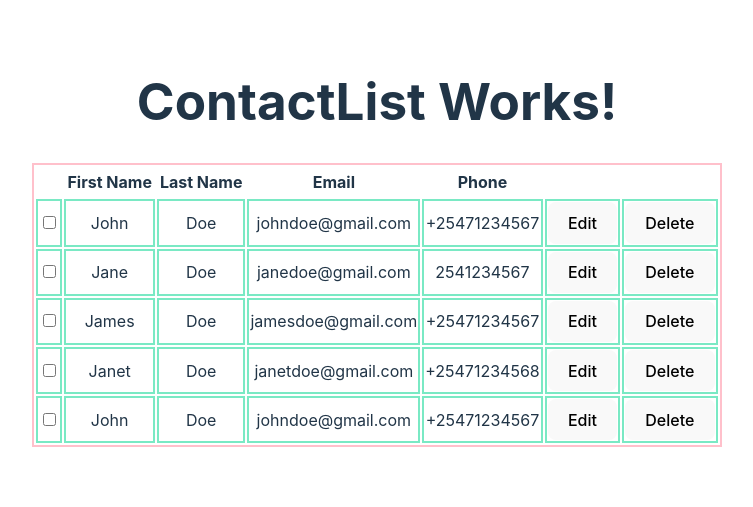
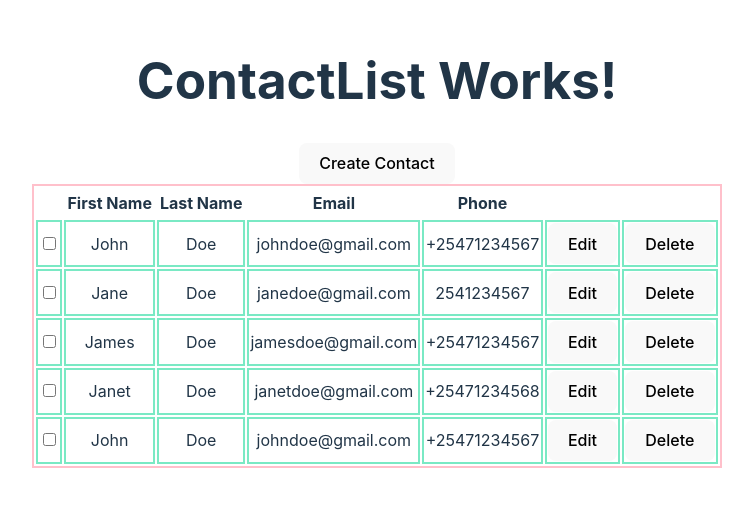
Before and after one commit to kahoragachau/Contabook, a React (Vite) app: page / in a window 1280 px wide. Shown: the part 157-664 px from the top of the page, without its empty margins (263-1016 px from the left). Built offline with nearby package versions, Linux system fonts and the light colour scheme; data requests are answered from the project's data file.

Commit message:
✨feat: Add Create Component

```diff
--- a/src/components/ContactsList/ContactsList.jsx
+++ b/src/components/ContactsList/ContactsList.jsx
@@ -9,17 +9,15 @@ const ContactList = () => {
 
   const navigate = useNavigate();
 
-  // const handleEdit = (id) => {
-  //   console.log(id)
-  //   // navigate(`/contact/${id}`)
-  // }
-
   const getContacts = () => {
     axios.get(baseUrl).then((response) => {
       setContacts(response.data)
     })
   }
 
+  const handleCreate = () => {
+
+  }
 
   const tabulateContacts =
       contacts.map(contact => {
@@ -51,6 +49,7 @@ const ContactList = () => {
   return (
     <>
       <h1>ContactList Works!</h1>
+      <button onClick={handleCreate}>Create Contact</button>
       <table>
         <tr>
           <th> </th>
```
Also changed, not shown: src/components/CreateContact/CreateContact.jsx (added, +7 -0 lines), src/components/CreateContact/CreateContact.css (added).
